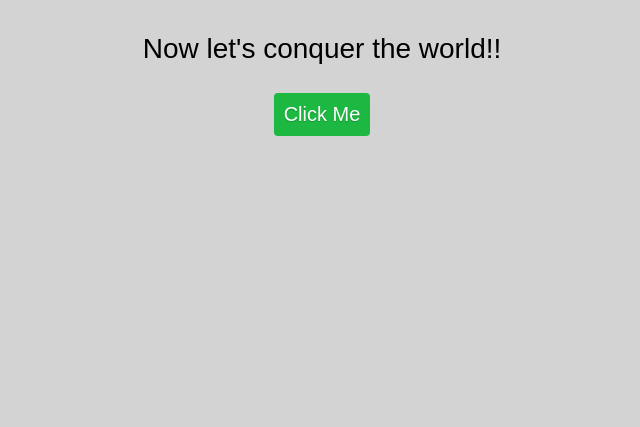
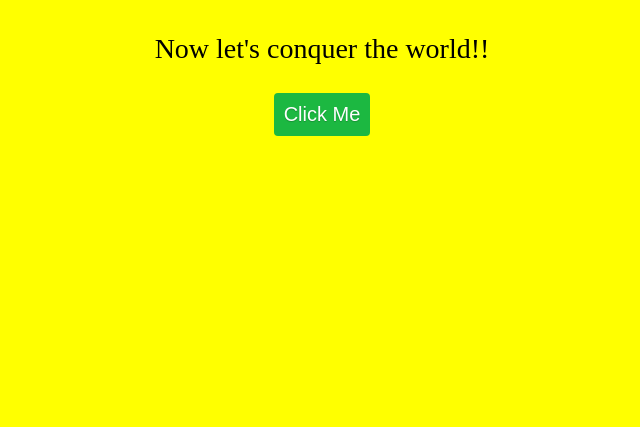
Before and after one commit to LeslieALerat/my-first-site, a plain HTML site: page index.html in a window 1280 px wide. Shown: the part 373-800 px from the top of the page, without its empty margins (318-958 px from the left). Drawn offline with Linux system fonts and the light colour scheme.

Commit message:
Update styles.css

```diff
--- a/styles.css
+++ b/styles.css
@@ -1,6 +1,6 @@
 body {
-    background-color: lightgray;
-    font-family: Arial;
+    background-color: yellow;
+    font-family: ComicSans;
     text-align: center;
     display: flex;
     align-items: center;
```
